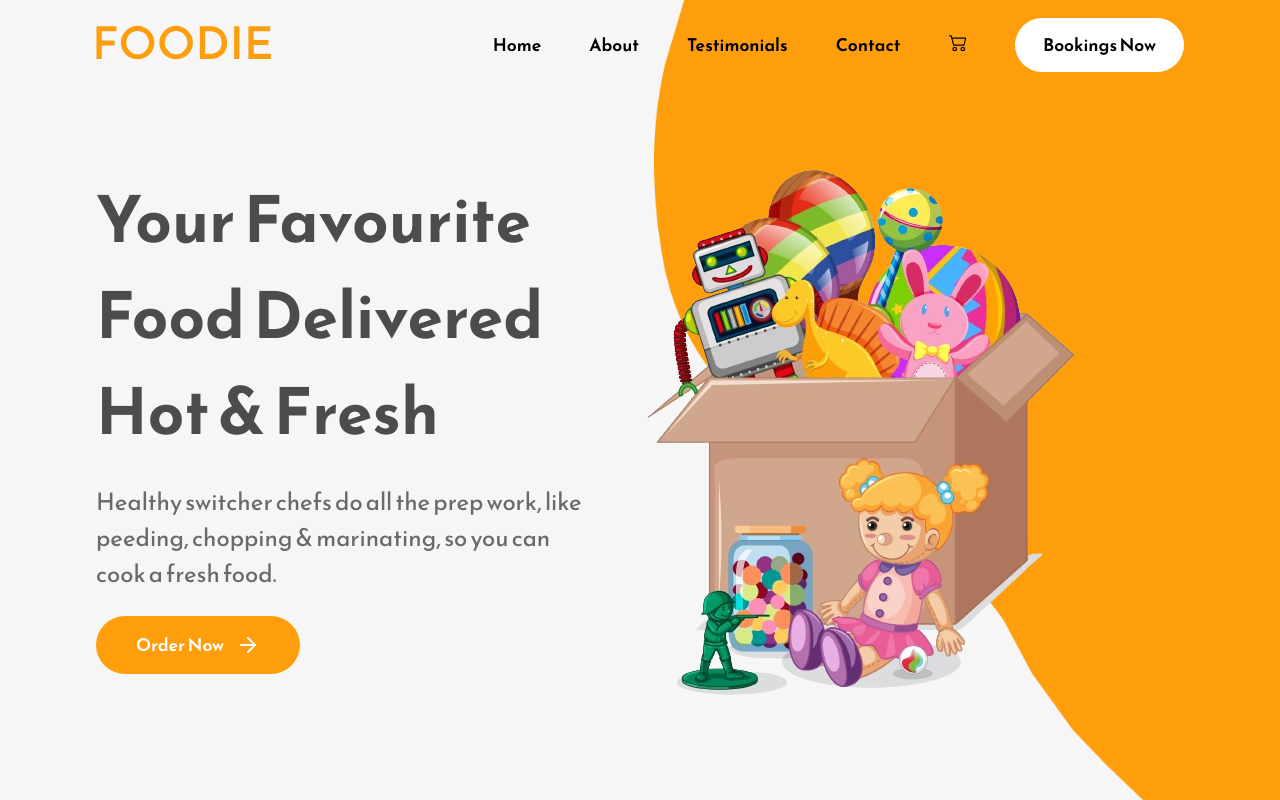
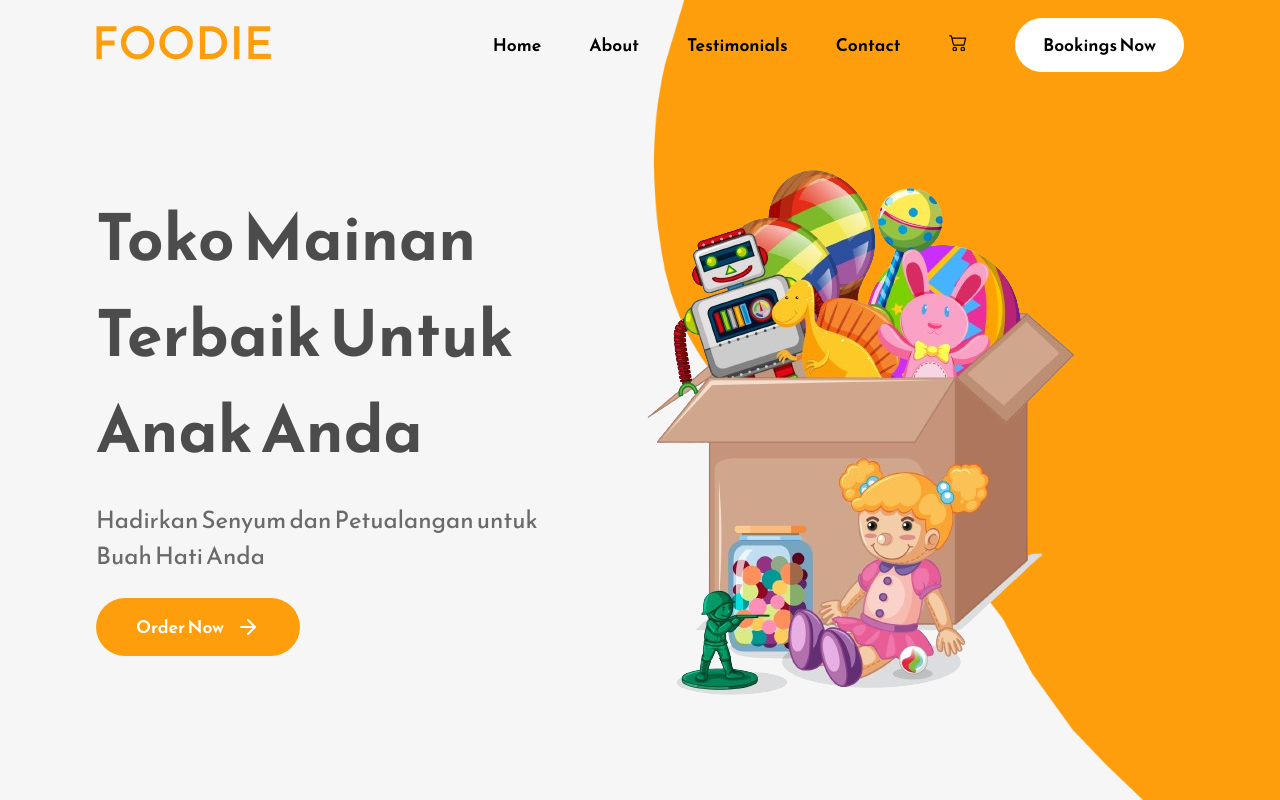
Before and after one commit to johanesrendy/sinar-intan-toys, a React (Create React App) app: page / in a window 1280 px wide. Shown: the top 800 px of the page. Built offline with nearby package versions, Linux system fonts and the light colour scheme.

Commit message:
feat: add hero section

```diff
--- a/public/index.html
+++ b/public/index.html
@@ -2,7 +2,7 @@
 <html lang="en">
   <head>
     <meta charset="utf-8" />
-    <link rel="icon" href="%PUBLIC_URL%/favicon.ico" />
+    <link rel="icon" type="image/x-icon" href="/favicon.png" />
     <meta name="viewport" content="width=device-width, initial-scale=1" />
     <meta name="theme-color" content="#000000" />
     <meta
@@ -17,7 +17,7 @@
     />
     <link rel="apple-touch-icon" href="%PUBLIC_URL%/logo192.png" />
     <link rel="manifest" href="%PUBLIC_URL%/manifest.json" />
-    <title>Restaurant Landing Page</title>
+    <title>Sinar Intan Toys</title>
   </head>
   <body>
     <noscript>You need to enable JavaScript to run this app.</noscript>
--- a/src/App.css
+++ b/src/App.css
@@ -4,6 +4,11 @@
   box-sizing: border-box;
   font-family: "Reem Kufi", sans-serif !important;
 }
+
+html {
+  scroll-behavior: smooth;
+}
+
 img {
   max-width: 100%;
   height: auto;
@@ -29,6 +34,11 @@ nav {
   justify-content: space-between;
   min-height: 90px;
 }
+
+a {
+  text-decoration: none;
+}
+
 .navbar-menu-container {
   display: none;
 }
--- a/src/Components/Contact.js
+++ b/src/Components/Contact.js
@@ -2,7 +2,7 @@ import React from "react";
 
 const Contact = () => {
   return (
-    <div className="contact-page-wrapper">
+    <div id="contact" className="contact-page-wrapper">
       <h1 className="primary-heading">Have Question In Mind?</h1>
       <h1 className="primary-heading">Let Us Help You</h1>
       <div className="contact-form-container">
--- a/src/Components/Home.js
+++ b/src/Components/Home.js
@@ -14,15 +14,16 @@ const Home = () => {
         </div>
         <div className="home-text-section">
           <h1 className="primary-heading">
-            Your Favourite Food Delivered Hot & Fresh
+            Toko Mainan Terbaik Untuk Anak Anda
           </h1>
           <p className="primary-text">
-            Healthy switcher chefs do all the prep work, like peeding, chopping
-            & marinating, so you can cook a fresh food.
+            Hadirkan Senyum dan Petualangan untuk Buah Hati Anda
           </p>
-          <button className="secondary-button">
-            Order Now <FiArrowRight />{" "}
-          </button>
+          <a href="#contact">
+            <button className="secondary-button">
+              Order Now <FiArrowRight />
+            </button>
+          </a>
         </div>
         <div className="home-image-section">
           <img src={BannerImage} alt="" />
```
Also changed, not shown: public/favicon.png (added).
